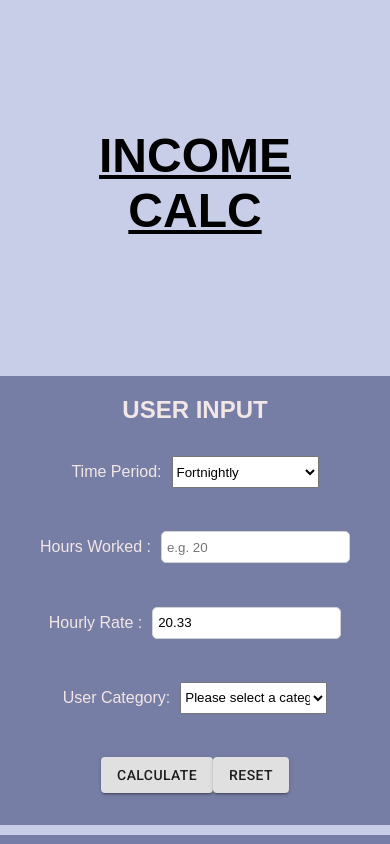
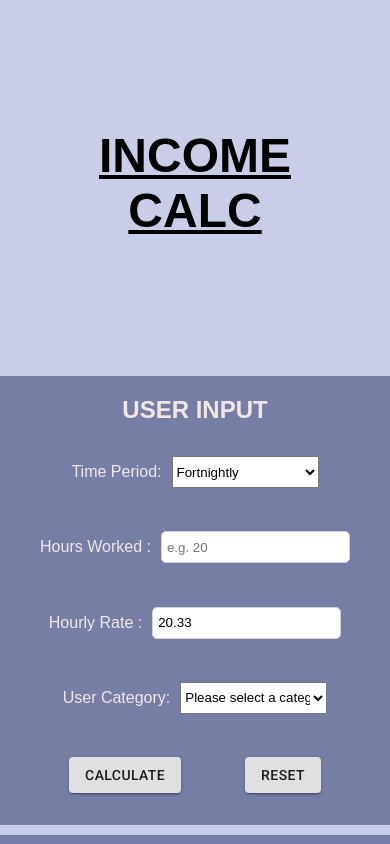
Before and after one commit to SebAnt86/incomecalc, a React (Create React App) app: page / in a window 390 px wide. Shown: the top 844 px of the page. Built offline with nearby package versions, Linux system fonts and the light colour scheme; the HTML template or start-up script is replaced by a standard one.

Commit message:
put space between buttons

```diff
--- a/src/index.css
+++ b/src/index.css
@@ -60,8 +60,8 @@ body {
    }
 
    Button {
-       margin-top: 2rem !important;
-       margin-bottom: 2rem !important;
+       margin: 2rem !important;
+       /* margin-bottom: 2rem !important; */
    }
 
 .result {
@@ -112,9 +112,7 @@ TableCell {
         "footer footer";
         grid-gap:10px;
     }
-    .heading,.form,.result,.footer {
-           /* width: 90%; */
-          }
+
           .result{
               height: 300px;
               height: inherit;
```
